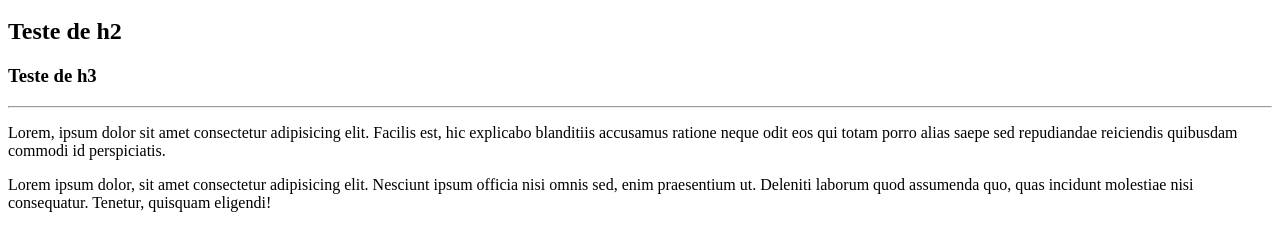
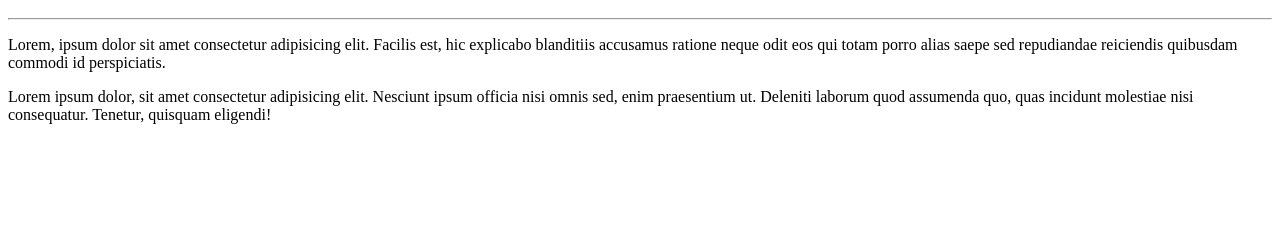
Before and after one commit to Joallisson/Meu-primeiro-repositorio, a plain HTML site: page site/index.html in a window 1280 px wide. Shown: the part 120-370 px from the top of the page. Drawn offline with Linux system fonts and the light colour scheme.

Commit message:
Apaguei quase tudo

```diff
--- a/site/index.html
+++ b/site/index.html
@@ -10,11 +10,6 @@
 
     <!-- Estou adicionando esta linha para fazer teste -->
     <h1>Teste de h1</h1>
-    <h2>Teste de h2</h2>
-    <h3>Teste de h3</h3>
-
-    <!-- Teste de PULL -->
-    <!-- Teste de PULL 2 -->
     <!-- Fim do teste -->
 
 
```
